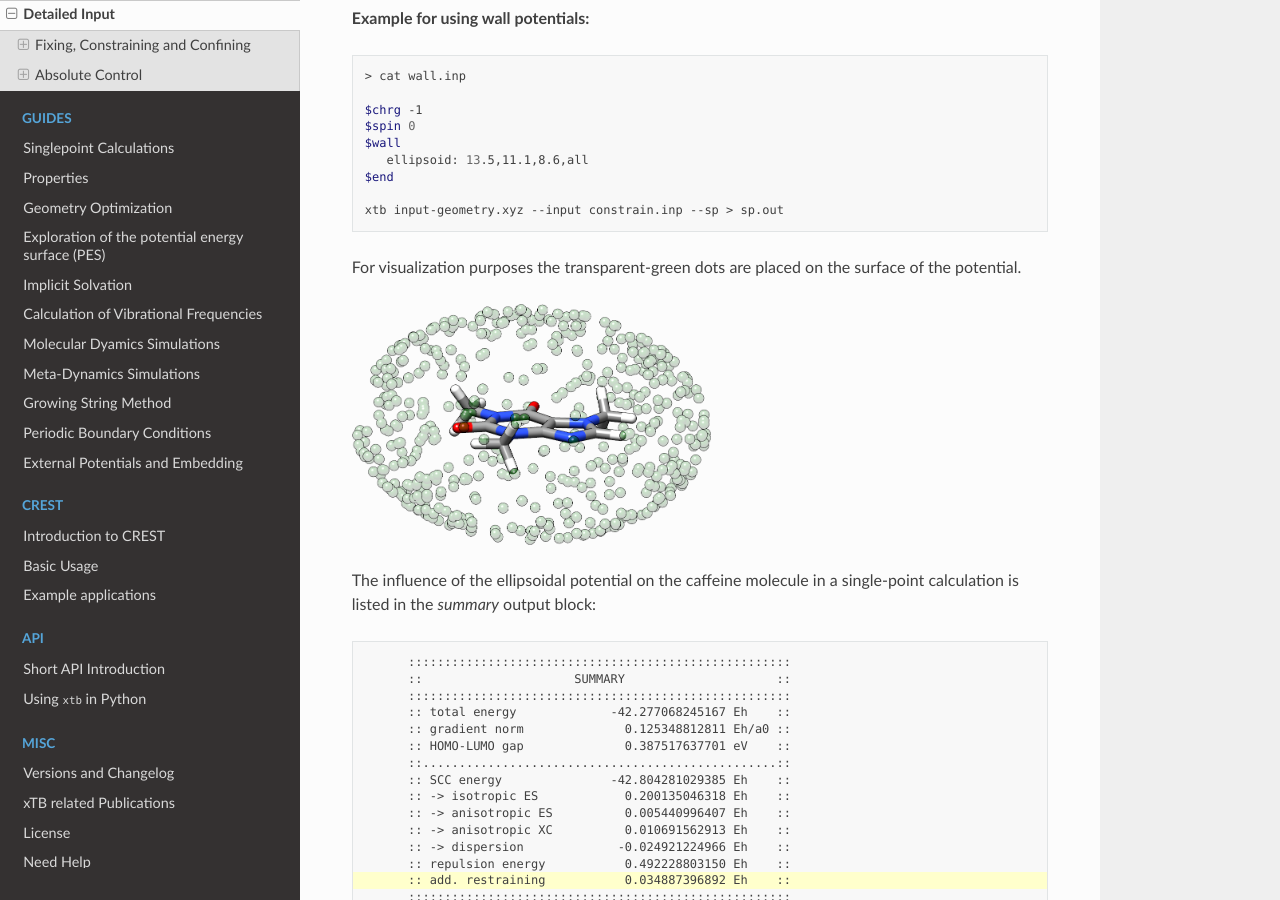
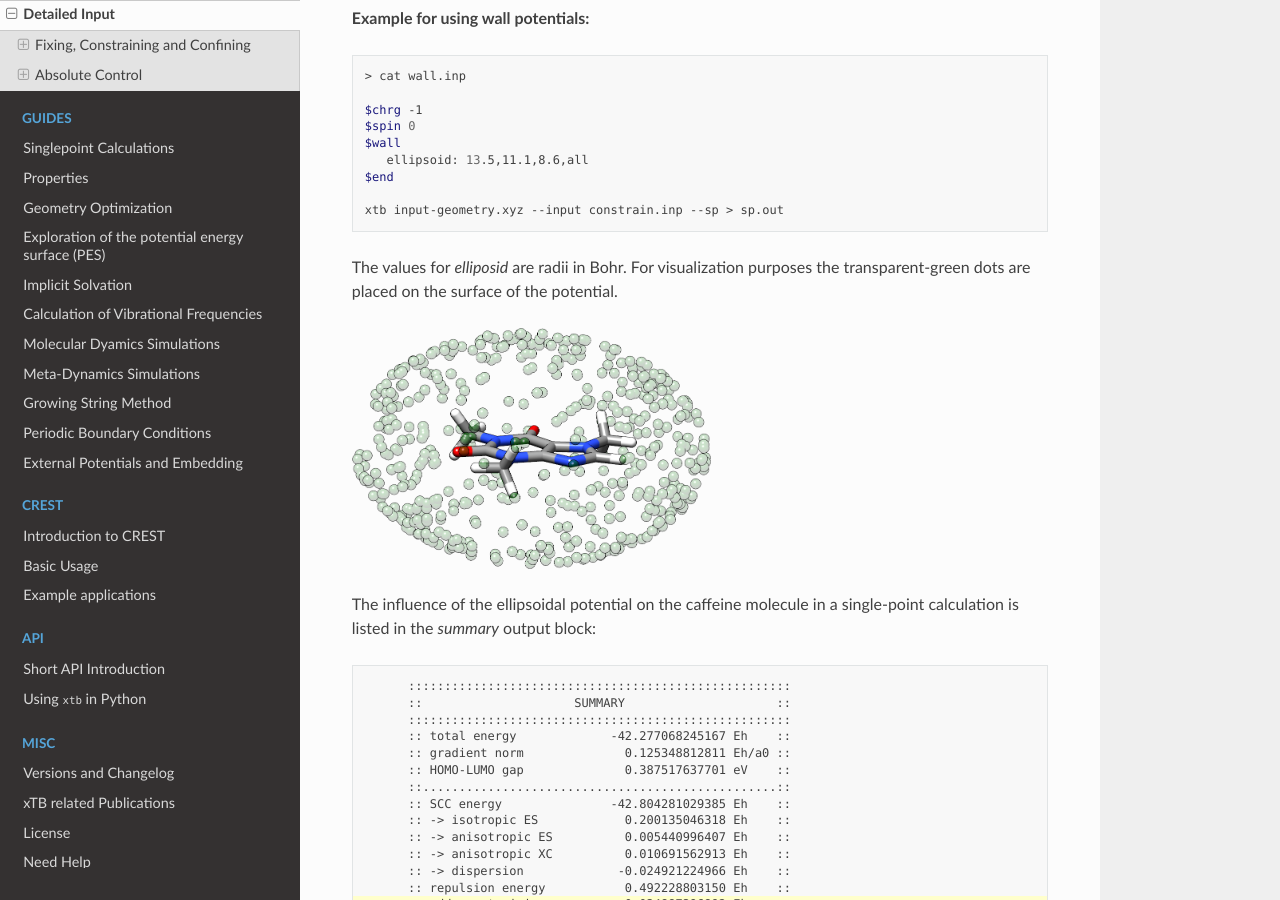
Before and after one commit to grimme-lab/xtb_docs, a Sphinx documentation site: the page built from source/xcontrol.rst, in a window 1280 px wide and 900 px high, scrolled down 3411 px. Built offline with Sphinx 7.4.7 and the Read the Docs theme 2.0.0, drawn with Linux system fonts in a browser that asks for light colours.

Commit message:
add radii bohr information in section wall potentials

```diff
--- a/source/xcontrol.rst
+++ b/source/xcontrol.rst
@@ -184,6 +184,7 @@ is best suited for confinements, but yet not the default.
 
    xtb input-geometry.xyz --input constrain.inp --sp > sp.out
 
+The values for *elliposid* are radii in Bohr.
 For visualization purposes the transparent-green dots are placed on
 the surface of the potential.
 
```
